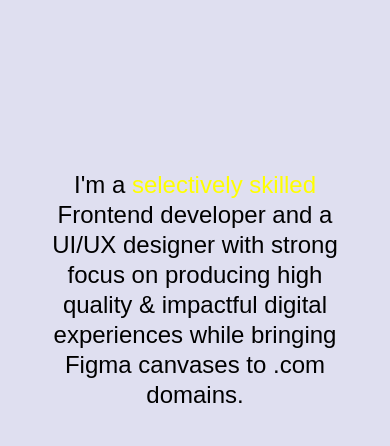
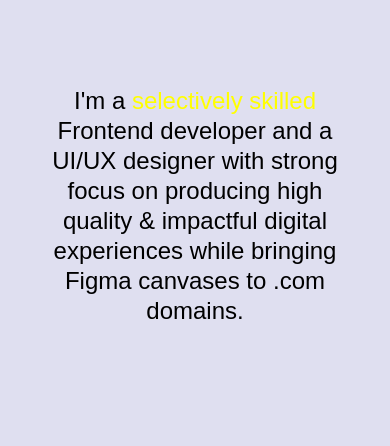
Before and after one commit to pavix0xd/pavix0xd.github.io, a React (Vite) app: page / in a window 390 px wide. Shown: the part 1040-1486 px from the top of the page. Built offline with nearby package versions, Linux system fonts and the light colour scheme; a web font is replaced by a local one.

Commit message:
feat: enhance AboutText and MouseTracker components with animations and responsive design

```diff
--- a/src/components/About.jsx
+++ b/src/components/About.jsx
@@ -36,7 +36,7 @@
                 {/*    containerClass="mt-5 !text-black text-center"*/}
                 {/*/>*/}
 
-                <AboutText/>
+                <AboutText className="w-full md:w-3/4 lg:w-1/2 xl:w-1/3 text-center"/>
 
                 <div className="about-subtext">
                     <p>The Game of Games begins—your life, now an epic MMORPG</p>
--- a/src/components/AboutText.jsx
+++ b/src/components/AboutText.jsx
@@ -1,46 +1,66 @@
 import { useState } from 'react';
 /* eslint-disable no-unused-vars */
-import { motion } from 'framer-motion';  // Suppress unused import warning
+import { motion, AnimatePresence } from 'framer-motion';
 /* eslint-enable no-unused-vars */
-
 import useMousePosition from "../hooks/useMousePosition";
 
 export default function AboutText() {
   const [isHovered, setIsHovered] = useState(false);
   const { x, y } = useMousePosition();
-  const size = isHovered ? 300 : 40;
+
+  // Dynamically size mask relative to viewport width
+  const size = isHovered ? window.innerWidth * 0.3 : 40;
 
   return (
-    <main className="relative h-screen overflow-hidden px-4">
+    <main className="relative min-h-[80vh] w-full overflow-hidden px-4 flex flex-col justify-center items-center">
+
       {/* Masked hover effect */}
       <motion.div
-        className="absolute inset-0 flex items-center bg-[yellow] text-black
+        className="absolute inset-0 flex items-center justify-center bg-[yellow] text-black
           [mask-image:url('/mask.svg')] [mask-repeat:no-repeat] [mask-size:40px] [mask-position:center]
           [-webkit-mask-image:url('/mask.svg')] [-webkit-mask-repeat:no-repeat] [-webkit-mask-size:40px] [-webkit-mask-position:center]
-          cursor-default"
+          pointer-events-none z-20"
         animate={{
           WebkitMaskPosition: `${x - size / 2}px ${y - size / 2}px`,
           WebkitMaskSize: `${size}px`,
+          opacity: isHovered ? 1 : 0,
         }}
         transition={{ type: "tween", ease: "backOut", duration: 0.5 }}
+      >
+        <AnimatePresence>
+          {isHovered && (
+            <motion.p
+              initial={{ opacity: 0, y: 20 }}
+              animate={{ opacity: 1, y: 0 }}
+              exit={{ opacity: 0, y: 20 }}
+              transition={{ duration: 0.4 }}
+              className="max-w-[1000px] p-4 text-center text-[clamp(1.5rem,4vw,4rem)] leading-tight text-black"
+            >
+              Curious right? Yeah I build Full-stacks too. Flutter? you guessed it — Flutter too.
+              <span className="text-[#6F8695]"> Not a typical "Hello World!" guy.</span>
+              Give me a challenge or a good paycheck and watch the magic happen :3
+            </motion.p>
+          )}
+        </AnimatePresence>
+      </motion.div>
+
+      {/* Static body text */}
+      <motion.div
+        className="relative z-10 flex items-center justify-center w-full"
+        initial={{ opacity: 0, y: 30 }}
+        animate={{ opacity: 1, y: 0 }}
+        transition={{ duration: 1, ease: "easeOut" }}
       >
         <p
           onMouseEnter={() => setIsHovered(true)}
           onMouseLeave={() => setIsHovered(false)}
-          className="max-w-[1000px] p-4 sm:p-6 md:p-10 text-[24px] sm:text-[36px] md:text-[48px] lg:text-[64px] leading-tight sm:leading-[44px] md:leading-[56px] lg:leading-[66px] text-[black] text-center"
+          className="max-w-[1000px] p-4 text-center text-[clamp(1.5rem,4vw,4rem)] leading-tight text-black cursor-default"
         >
-          Curious right? Yeah I build Full - stacks too. Flutter? you guessed correct, Flutter too.
-          <span className="text-[#6F8695]">Not a typical "Hello World!" guy</span> Give me a challenge or a good paycheck and watch the magic happen :3
+          I'm a <span className="text-[yellow]">selectively skilled</span> Frontend developer and a UI/UX designer with strong
+          focus on producing high quality & impactful digital experiences while bringing Figma canvases to .com domains.
         </p>
       </motion.div>
 
-      {/* Static body text */}
-      <div className="flex items-center justify-center w-full h-full text-[black] cursor-default">
-        <p className="max-w-[1000px] p-4 sm:p-6 md:p-10 text-[24px] sm:text-[36px] md:text-[48px] lg:text-[64px] leading-tight sm:leading-[44px] md:leading-[56px] lg:leading-[66px] text-center">
-          I'm a <span className="text-[yellow]">selectively skilled</span> Frontend developer and a UI/UX designer with strong
-          focus on producing high quality & impactful digital experiences while bringing Figma canvases to .com domains.
-        </p>
-      </div>
     </main>
   );
 }
--- a/src/components/MouseTracker.jsx
+++ b/src/components/MouseTracker.jsx
@@ -1,34 +1,52 @@
-import { useRef, useEffect } from 'react';
-import useMousePosition from '../hooks/useMousePosition'; // Ensure this hook exists and is correctly imported
+import { useRef, useEffect, useState } from 'react';
+/* eslint-disable no-unused-vars */
+import { motion } from 'framer-motion';  // Suppress unused import warning
+/* eslint-enable no-unused-vars */
+import useMousePosition from '../hooks/useMousePosition'; // Ensure this exists
 
 export default function MouseTracker() {
   const { x, y } = useMousePosition();
   const ballRef = useRef(null);
-    const ballSizeRem = 2; // Adjust as needed
-    const maxBallSizePx = 32; // Adjust as needed
+  const [ballSizePx, setBallSizePx] = useState(0);
 
+  const ballSizeRem = 2;        // Base size in rem
+  const maxBallSizePx = 32;     // Max size in pixels
+
+  // Update ball size on load and window resize
   useEffect(() => {
-        if (ballRef.current && typeof x === 'number' && typeof y === 'number') {
+    const updateBallSize = () => {
       const rootFontSize = parseFloat(getComputedStyle(document.documentElement).fontSize);
-            const ballSizePx = Math.min(ballSizeRem * rootFontSize, maxBallSizePx);
+      const newSize = Math.min(ballSizeRem * rootFontSize, maxBallSizePx);
+      setBallSizePx(newSize);
+    };
 
-            ballRef.current.style.width = `${ballSizePx}px`;
-            ballRef.current.style.height = `${ballSizePx}px`;
-            ballRef.current.style.left = `${x}px`;
-            ballRef.current.style.top = `${y}px`;
-            ballRef.current.style.transform = 'translate(-50%, -50%)';
-        }
-    }, [x, y]);
+    updateBallSize();
+    window.addEventListener('resize', updateBallSize);
+    return () => window.removeEventListener('resize', updateBallSize);
+  }, []);
 
   return (
-        <div className="relative h-screen w-screen bg-gray-100 cursor-none">
-            <div
+    <div className="relative h-screen w-screen bg-gray-100 cursor-none overflow-hidden">
+      {/* Animated Ball */}
+      <motion.div
         ref={ballRef}
-                className="absolute rounded-full bg-blue-500 pointer-events-none"
-                aria-hidden="true" // Accessibility improvement
-                style={{}} // Styles will be applied in useEffect
-            ></div>
-            {/* Additional content can go here */}
+        className="absolute rounded-full bg-blue-500 pointer-events-none z-50"
+        aria-hidden="true"
+        animate={{ x, y }}
+        transition={{ type: "spring", stiffness: 500, damping: 30 }}
+        style={{
+          width: `${ballSizePx}px`,
+          height: `${ballSizePx}px`,
+          borderRadius: "50%",
+          position: "absolute",
+          transform: "translate(-50%, -50%)",
+        }}
+      />
+
+      {/* You can render children or other page content here */}
+      <div className="absolute inset-0 flex items-center justify-center">
+        <h1 className="text-4xl font-bold text-gray-800">Move your cursor</h1>
+      </div>
     </div>
   );
 }
```
Lines whose indentation alone changed are shown as unchanged.
